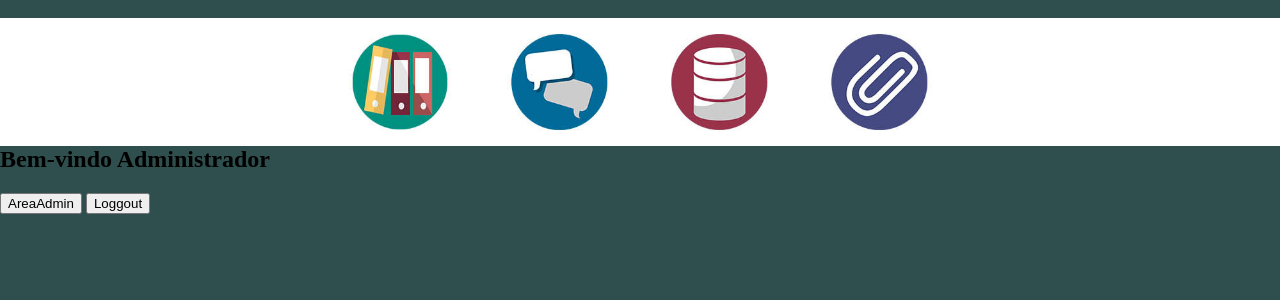
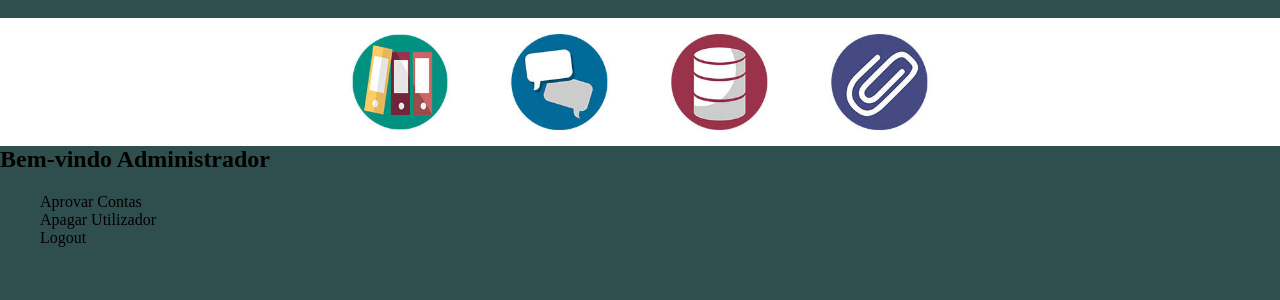
Before and after one commit to DiogoFerr/PawGrupo30, a PHP site: page /PawGrupo30/ in a window 1280 px wide. Shown: the top 300 px of the page. Run offline with PHP 8.4, Linux system fonts and the light colour scheme; the visitor is signed in with stand-in values (Sample User, id 1).

Commit message:
ja da oh filho

```diff
--- a/gerirUsers.php
+++ b/gerirUsers.php
@@ -1,9 +1,8 @@
-<a href="areaAdmin.php"><button type="button">Voltar</button></a>
+<a href="index.php"><button type="button">Voltar</button></a>
 <?php
-
 require_once __DIR__ . '/Config.php';
 
-require_once Config::getApplicationManagerPath(). 'userManager.php';
+require_once Config::getApplicationManagerPath() . 'userManager.php';
 
 $userManager = new userManager();
 $users = $userManager->getUsers();
--- a/index.php
+++ b/index.php
@@ -64,8 +64,11 @@ require_once Config::getApplicationManagerPath() . 'DocUtilManager.php';
                 ?>
                 <div>
                     <h2>Bem-vindo Administrador</h2>
-                    <a href="areaAdmin.php"><button type="button">AreaAdmin</button></a>
-                    <a href="logout.php"><button type="button">Loggout</button></a>
+                     <ul>
+                         <li><a href="gerirUsers.php">Aprovar Contas</a></li>
+                         <li><a href="ApagarUtilizador.php">Apagar Utilizador</a></li>
+                        <li><a href="logout.php">Logout</a></li>
+                    </ul>
                 </div>
                 <?php
             }
```
Also changed, not shown: lerConteudo.php (+7 -5 lines), ApagarUtilizador.php (renamed from areaAdmin.php).
